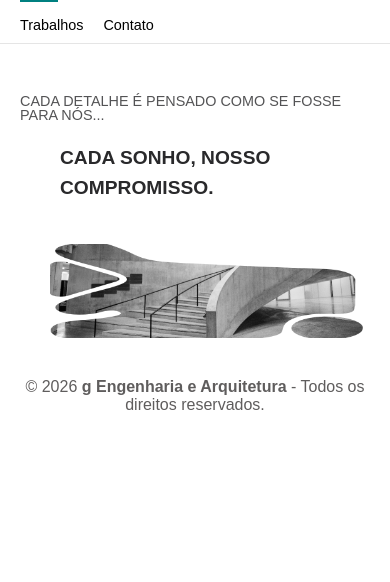
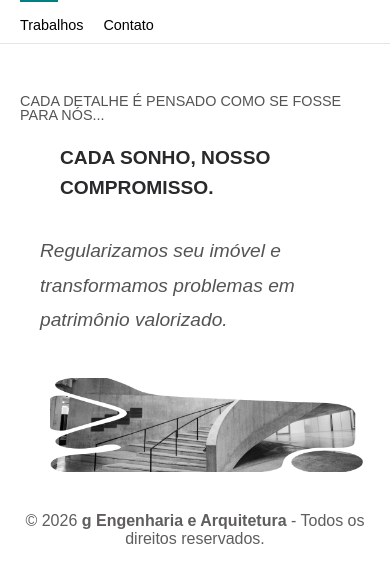
Before and after one commit to Rodrigo-newdev/g-Engenharia, a plain HTML site: page index.html in a window 390 px wide. Shown: the part 106-688 px from the top of the page. Drawn offline with Linux system fonts and the light colour scheme.

Commit message:
Alteração na entrada do site

```diff
--- a/index.html
+++ b/index.html
@@ -38,6 +38,7 @@
 
         <p class="p01"> CADA DETALHE É PENSADO COMO SE FOSSE PARA NÓS...</p>
         <p class="p02">CADA SONHO, NOSSO COMPROMISSO.</p>
+        <p class="p03">Regularizamos seu imóvel e transformamos problemas em patrimônio valorizado.</p>
 
 
         <img class="img01 hero-img" src="fotos/foto2-1000x300.png" alt="capa">
--- a/style.css
+++ b/style.css
@@ -58,6 +58,13 @@ header > img {
     font-weight: bold;
 }
 
+.home .p03 {
+    font-size: clamp(1.2em, 1vw, 1.2em);
+    opacity: 0.8;
+    font-style: italic;
+}
+
+
 /* IMAGEM COM EFEITO */
 .hero-img {
     width: 100%;
@@ -93,7 +100,8 @@ header > img {
     }
 
     .home .p01,
-    .home .p02 {
+    .home .p02,
+    .home .p03 {
         text-align: left;
         white-space: normal;
     }
```
